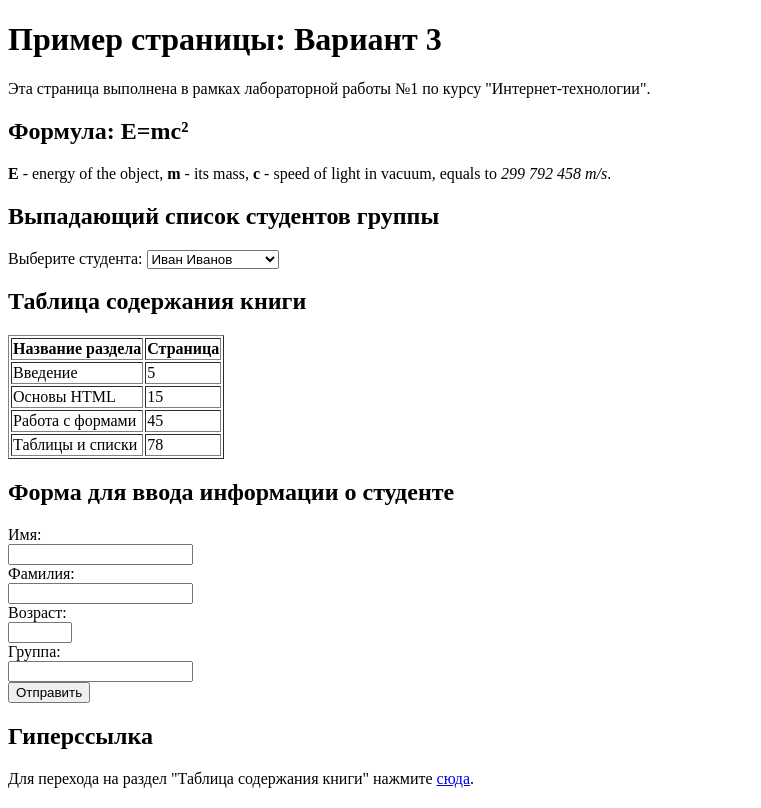
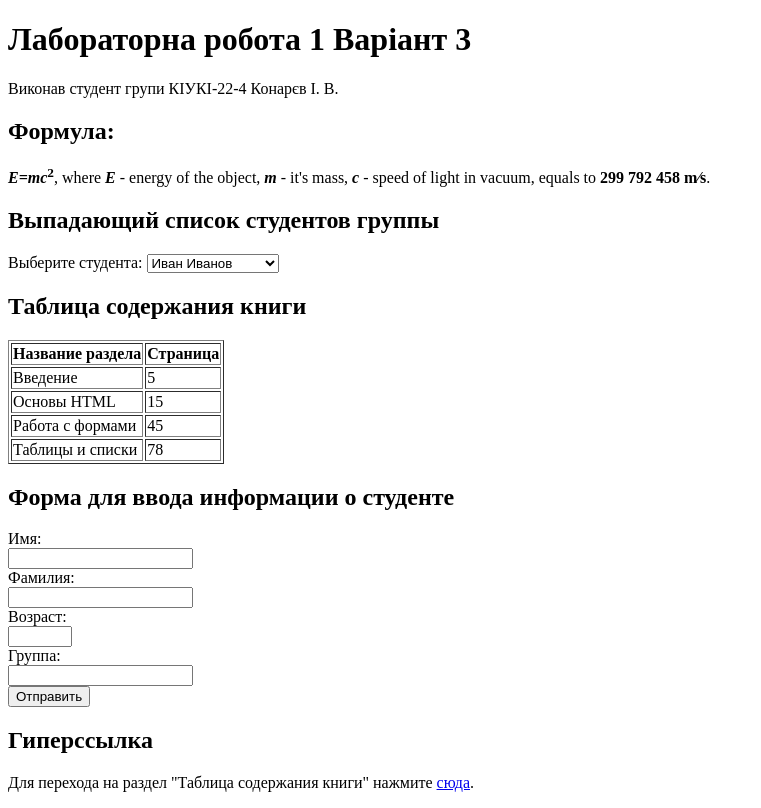
Before and after one commit to IvanKonariev/lab1, a plain HTML site: page index.html in a window 1280 px wide. Shown: the whole page, without its empty margins (0-761 px from the left). Drawn offline with Linux system fonts and the light colour scheme.

Commit message:
Update index.html

```diff
--- a/index.html
+++ b/index.html
@@ -4,19 +4,20 @@
 <head>
     <meta charset="UTF-8">
     <meta name="viewport" content="width=device-width, initial-scale=1.0">
-    <title>HTML Document - Variant 3 (Updated)</title>
+    <title>HTML Document - lab1 (Updated)</title>
 </head>
 
 <body>
     <header>
-        <h1>Пример страницы: Вариант 3</h1>
-        <p>Эта страница выполнена в рамках лабораторной работы №1 по курсу "Интернет-технологии".</p>
+        <h1>Лабораторна робота 1 Варіант 3</h1>
+        <p>Виконав студент групи КІУКІ-22-4 Конарєв І. В.</p>
     </header>
 
     <section>
-        <h2>Формула: E=mc²</h2>
-        <p><strong>E</strong> - energy of the object, <strong>m</strong> - its mass, <strong>c</strong> - speed of light
-            in vacuum, equals to <em>299 792 458 m/s</em>.</p>
+        <h2>Формула:</h2>
+        <p><b><i>E=mc</i></b><b><sup>2</sup></b>, where <b><i>E</i></b> - energy of the object,
+    <b><i>m</i></b> - it&apos;s mass, <b><i>c</i></b> - speed of light in vacuum, equals to
+    <b>299&#160;792&#160;458&#160;m&#8260;s</b>.
     </section>
 
     <section>
```
